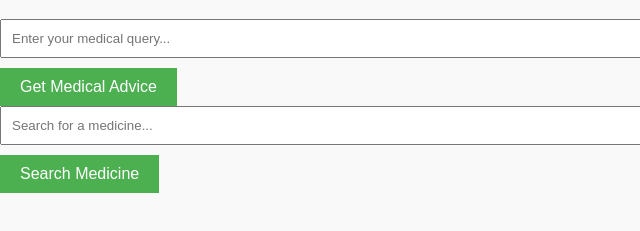
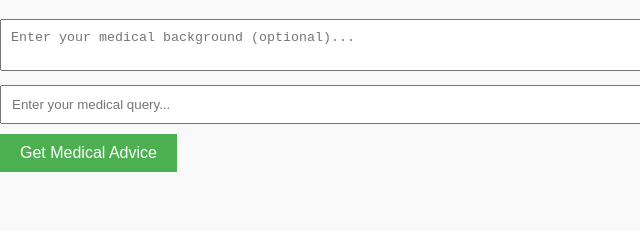
Before and after one commit to priaanka01/medico, a plain HTML site: page 2_index.html in a window 1280 px wide. Shown: the part 61-292 px from the top of the page, without its empty margins (0-640 px from the left). Drawn offline with Linux system fonts and the light colour scheme.

Commit message:
Update 2_index.html

```diff
--- a/2_index.html
+++ b/2_index.html
@@ -10,19 +10,12 @@
     <div class="container">
         <h1>Medico - Your Medical Assistant</h1>
 
-        <!-- Medical Query Section -->
         <div class="section">
+            <textarea id="medicalBackground" placeholder="Enter your medical background (optional)..."></textarea>
             <input type="text" id="queryInput" placeholder="Enter your medical query...">
             <button id="queryButton">Get Medical Advice</button>
         </div>
 
-        <!-- Medicine Search Section -->
-        <div class="section">
-            <input type="text" id="medicineInput" placeholder="Search for a medicine...">
-            <button id="medicineButton">Search Medicine</button>
-        </div>
-
-        <!-- Response Display -->
         <div id="responseContainer"></div>
     </div>
 
```
